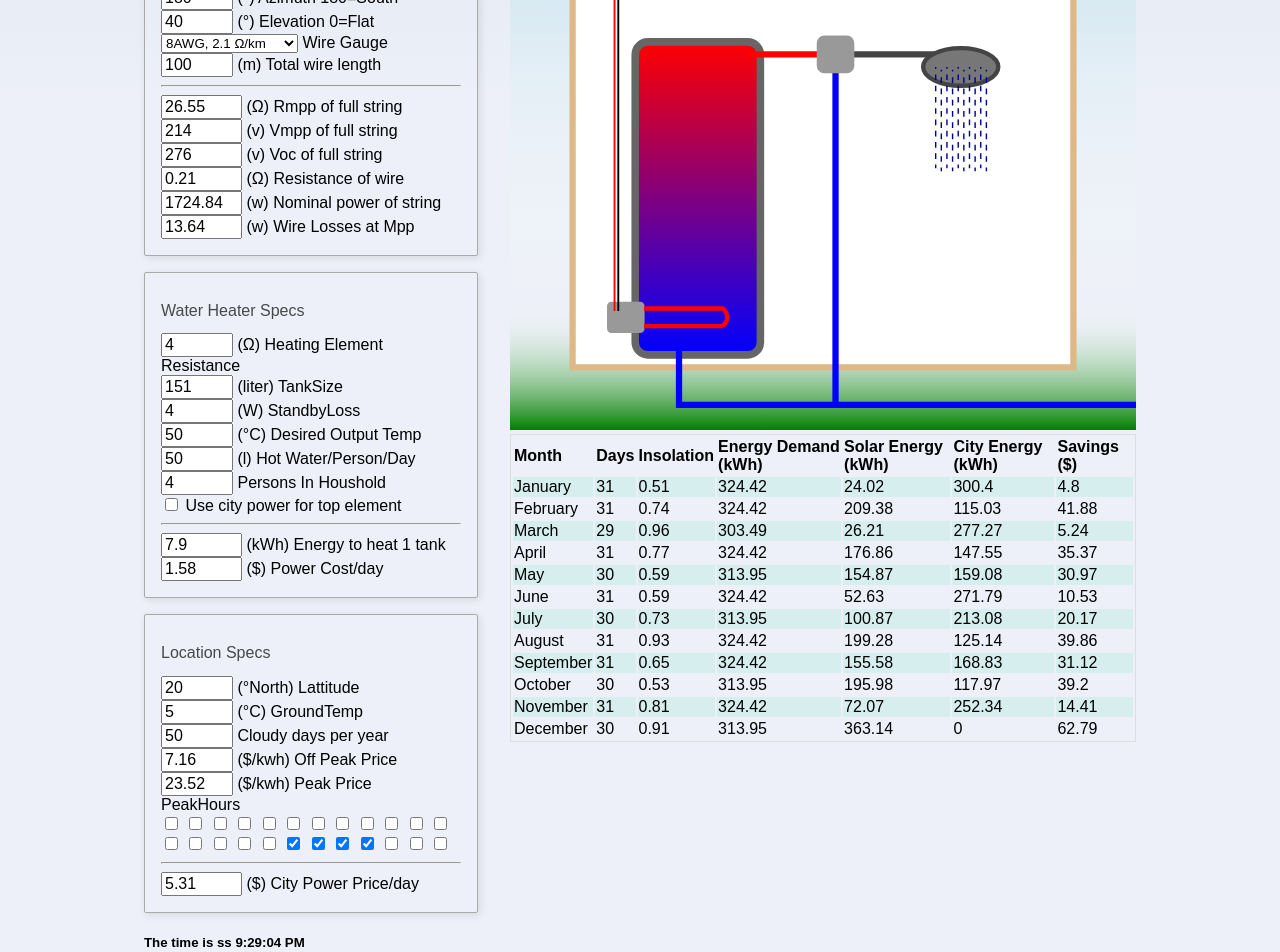
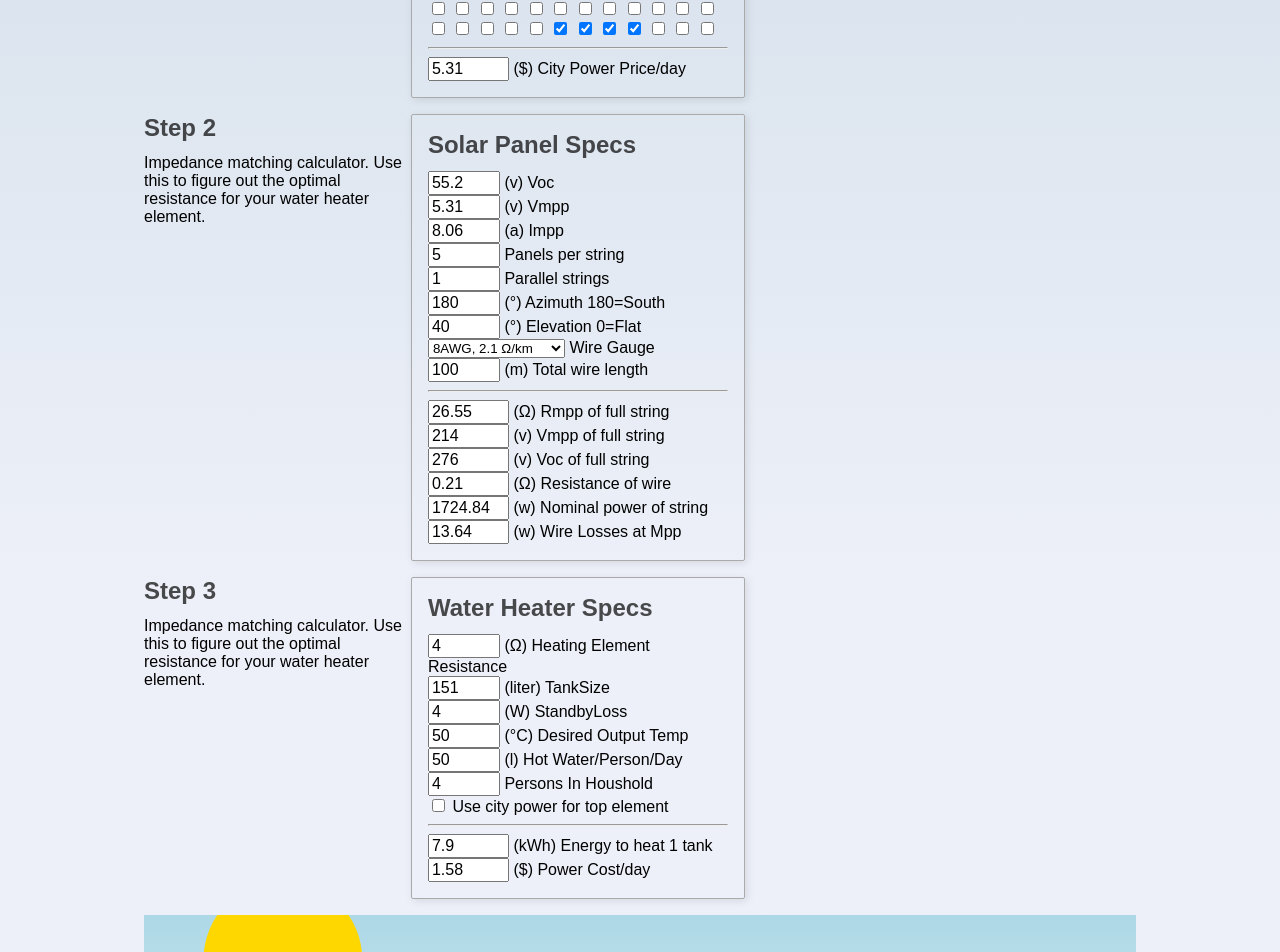
Before and after one commit to darrell-rg/solarcalc, a SvelteKit app: page / in a window 1280 px wide. Shown: the part 720-1672 px from the top of the page. Built offline with nearby package versions, Linux system fonts and the light colour scheme.

Commit message:
re order sim

```diff
--- a/src/routes/+page.svelte
+++ b/src/routes/+page.svelte
@@ -1,14 +1,13 @@
-
 <script>
 	import Counter from '$lib/Counter.svelte';
-	import Box from "$lib/components/Box.svelte";
+	import Box from '$lib/components/Box.svelte';
 
-	import Input from "$lib/components/Input.svelte";
-	import HousePic from "$lib/components/HousePic.svelte";
-	import TestSvg from "$lib/components/TestSvg.svelte";
-	import Output from "$lib/components/Output.svelte";
-	import { time, elapsed, Vmpp, Voc, Impp, Rmpp } from "$lib/components/stores.js";
-    import { element } from "svelte/internal";
+	import Input from '$lib/components/Input.svelte';
+	import HousePic from '$lib/components/HousePic.svelte';
+	import TestSvg from '$lib/components/TestSvg.svelte';
+	import Output from '$lib/components/Output.svelte';
+	import { time, elapsed, Vmpp, Voc, Impp, Rmpp } from '$lib/components/stores.js';
+	import { element } from 'svelte/internal';
 
 	let lat = 20;
 	let lng = -104.9;
@@ -20,11 +19,11 @@
 		c = +((5 / 9) * (f - 32)).toFixed(1);
 	}
 
-	const formatter = new Intl.DateTimeFormat("en", {
+	const formatter = new Intl.DateTimeFormat('en', {
 		hour12: true,
-		hour: "numeric",
-		minute: "2-digit",
-		second: "2-digit",
+		hour: 'numeric',
+		minute: '2-digit',
+		second: '2-digit'
 	});
 
 	function round(num) {
@@ -40,95 +39,99 @@
 		});
 	}
 
-
 	// Month in JavaScript is 0-indexed (January is 0, February is 1, etc),
 	// but by using 0 as the day it will give us the last day of the prior
 	// month. So passing in 1 as the month number will return the last day
 	// of January, not February
-	function daysInMonth (year, month) {
+	function daysInMonth(year, month) {
 		return new Date(year, month, 0).getDate();
 	}
 
-	function tokWh(j){
+	function tokWh(j) {
 		//converts joules to kwh
-		return j / 3600E3;
+		return j / 3600e3;
 	}
 
-	function clamp(value,min,max){
-		if(value < min)
-			return min;
+	function clamp(value, min, max) {
+		if (value < min) return min;
 
-		if(value > max)
-			return max;
+		if (value > max) return max;
 
 		return value;
 	}
 
-
 	let wireGuages = [
 		{ id: 1, r: 2.1, text: `8AWG, 2.1 Ω/km` },
-		{ id: 2,  r: 3.35, text: `10AWG, 3.35 Ω/km` },
-		{ id: 3,  r: 5.31, text: `12AWG,  5.31  Ω/km` },
-		{ id: 4,  r: 8.46,  text: `14AWG,  8.46  Ω/km` }
+		{ id: 2, r: 3.35, text: `10AWG, 3.35 Ω/km` },
+		{ id: 3, r: 5.31, text: `12AWG,  5.31  Ω/km` },
+		{ id: 4, r: 8.46, text: `14AWG,  8.46  Ω/km` }
 	];
 
 	let selectedWire = wireGuages[0];
 
-	let months = ["January", "February", "March", "April", "May", "June", "July", "August", "September", "October", "November", "December"];
+	let months = [
+		'January',
+		'February',
+		'March',
+		'April',
+		'May',
+		'June',
+		'July',
+		'August',
+		'September',
+		'October',
+		'November',
+		'December'
+	];
 	let panelsPerString = 5;
 	let parallelStrings = 1;
 	let azimuth = 180;
 	let elevation = 40;
 	let wireLength = 100;
 
-	let wireResistance= 2.1;
+	let wireResistance = 2.1;
 
-
-	let tankSize= 151; //40 gal
+	let tankSize = 151; //40 gal
 	//heat capacity Cp of water is 4.186kJ/kg-K
 	let heatCapOfWater = 4186; // j/l/k
 	let hotWaterOutTemp = 50;
-	let hotWaterPerPersonDay = 50;// l/person/day
+	let hotWaterPerPersonDay = 50; // l/person/day
 	let personsInHoushold = 4;
 	let groundTemp = 5;
-	let avgPowerPrice = .20;
-	let energyToHeatOneTank = heatCapOfWater*tankSize*(hotWaterOutTemp-groundTemp);
+	let avgPowerPrice = 0.2;
+	let energyToHeatOneTank = heatCapOfWater * tankSize * (hotWaterOutTemp - groundTemp);
 
 	let year = new Date().getFullYear();
 
 	let monthData = [];
 
-	let peakHours = [0,0,0,0,0,0,0,0,0,0,0,
-					 0,0,0,0,0,0,1,1,1,1,0
-		];
-
+	let peakHours = [0, 0, 0, 0, 0, 0, 0, 0, 0, 0, 0, 0, 0, 0, 0, 0, 0, 1, 1, 1, 1, 0];
 
 	months.forEach((month, index) => {
-		let m = ({ month: months[index],
-			days: daysInMonth(year,index),
-			insolation: .5 + (Math.random()*.5),
-			Edemand:0,
-			Esolar:456 * Math.random(),
-			Ecity:-1,
-			savings:-1
-		});
+		let m = {
+			month: months[index],
+			days: daysInMonth(year, index),
+			insolation: 0.5 + Math.random() * 0.5,
+			Edemand: 0,
+			Esolar: 456 * Math.random(),
+			Ecity: -1,
+			savings: -1
+		};
 
-		m.Edemand = tokWh( m.days *  (hotWaterPerPersonDay*personsInHoushold/tankSize) * energyToHeatOneTank);
+		m.Edemand = tokWh(
+			m.days * ((hotWaterPerPersonDay * personsInHoushold) / tankSize) * energyToHeatOneTank
+		);
 		m.Ecity = clamp(m.Edemand - m.Esolar, 0, 999999999);
 
 		m.savings = (m.Edemand - m.Ecity) * avgPowerPrice;
 		monthData.push(m);
 	});
 
-
-
 	// the `$:` means 're-run whenever these values change'
 	// does not listen to changes happening inside components
-	$: wireResistance = selectedWire.r*wireLength/1000 ;
-	$: energyToHeatOneTank = heatCapOfWater*tankSize*(hotWaterOutTemp-groundTemp);
-
+	$: wireResistance = (selectedWire.r * wireLength) / 1000;
+	$: energyToHeatOneTank = heatCapOfWater * tankSize * (hotWaterOutTemp - groundTemp);
 </script>
-
 
 <svelte:head>
 	<title>PVH2O</title>
@@ -141,62 +144,15 @@
 	<figcaption>Cheap and simple DIY solar hot water!</figcaption>
 </figure>
 
+<!-- <div class="smol-flexbox-grid">
+	<div> -->
 
-<div class="smol-flexbox-grid">
-	<div>
-<Box>
-	<h2>Solar Panel Specs</h2>
-	<Input val={$Voc} label="Voc" units="v" />
-	<Input val={$Rmpp} label="Vmpp" units="v" />
-	<Input val={$Impp} label="Impp" units="a" />
-	<Input val={panelsPerString} label="Panels per string" units="" />
-	<Input val={parallelStrings} label="Parallel strings" units="" />
-	<Input val={azimuth} label="Azimuth  180=South" units="°" />
-	<Input val={elevation} label="Elevation 0=Flat" units="°" />
-	<label>
-	<select bind:value={selectedWire} >
-		{#each wireGuages as g}
-			<option value={g}>
-				{g.text}
-			</option>
-		{/each}
-	</select>
-	Wire Gauge
-	</label>
-	<br>
-
-	<Input val={wireLength} label="Total wire length" units="m" />
-	<hr>
-	<Output val={round($Vmpp*panelsPerString/$Impp)} label="Rmpp of full string" units="Ω" />
-	<Output val={$Vmpp*panelsPerString} label="Vmpp of full string" units="v" />
-	<Output val={$Voc*panelsPerString } label="Voc of full string" units="v" />
-	<Output val={wireResistance} label="Resistance of wire" units="Ω" />
-	<Output val={round($Vmpp*panelsPerString*$Impp)} label="Nominal power of string" units="w" />
-	<Output val={round($Impp*$Impp*wireResistance)} label="Wire Losses at Mpp" units="w" />
-
-</Box>
-
-<Box>
-	<h2>Water Heater Specs</h2>
-	<Input val={4} label="Heating Element Resistance" units="Ω" />
-	<Input val={tankSize} label="TankSize" units="liter" />
-	<Input val={4} label="StandbyLoss" units="W" />
-	<Input val={hotWaterOutTemp} label="Desired Output Temp" units="°C" />
-	<!-- <Input val={50} label="ThermostatSetting" units="°C" /> -->
-	<Input val={hotWaterPerPersonDay} label="Hot Water/Person/Day" units="l" />
-	<Input val={personsInHoushold} label="Persons In Houshold" units="" />
-	<label>
-		<input type="checkbox" bind:checked={useCityPower} />
-		Use city power for top element
-	</label>
-	<hr>
-	<Output val={round( energyToHeatOneTank/3600E3)} label="Energy to heat 1 tank" units="kWh" />
-
-
-
-	<Output val={round( avgPowerPrice* energyToHeatOneTank/3600E3 )} label="Power Cost/day" units="$" />
-</Box>
-
+<div class="smol-sidebar">
+	<span data-text>
+		<h2>Step 1</h2>
+		Fill in what you know about your Location and power price
+	</span>
+	<span>
 		<Box>
 			<h2>Location Specs</h2>
 			<!--
@@ -205,12 +161,12 @@
 			-->
 			<Input val={lat} label="Lattitude" units="°North" />
 			<Input val={groundTemp} label="GroundTemp" units="°C" />
-	<Input val={50} label="Cloudy days per year" />
+			<Input val={50} label="Cloudy days per year" units="days" />
 			<Input val={7.16} label="Off Peak Price" units="$/kwh" />
 			<Input val={23.52} label="Peak Price" units="$/kwh" />
 
 			<label>
-	PeakHours <br>
+				PeakHours <br />
 				<input type="checkbox" bind:checked={peakHours[0]} />
 				<input type="checkbox" bind:checked={peakHours[1]} />
 				<input type="checkbox" bind:checked={peakHours[2]} />
@@ -235,12 +191,93 @@
 				<input type="checkbox" bind:checked={peakHours[21]} />
 				<input type="checkbox" bind:checked={peakHours[22]} />
 				<input type="checkbox" bind:checked={peakHours[23]} />
+			</label>
+			<hr />
+			<Output val={$Rmpp} label="City Power Price/day" units="$" />
+		</Box>
+	</span>
+</div>
 
+<div class="smol-sidebar">
+	<span data-text>
+		<h2>Step 2</h2>
+		Impedance matching calculator. Use this to figure out the optimal resistance for your water heater
+		element.
+	</span>
+	<span>
+		<Box>
+			<h2>Solar Panel Specs</h2>
+			<Input val={$Voc} label="Voc" units="v" />
+			<Input val={$Rmpp} label="Vmpp" units="v" />
+			<Input val={$Impp} label="Impp" units="a" />
+			<Input val={panelsPerString} label="Panels per string" units="" />
+			<Input val={parallelStrings} label="Parallel strings" units="" />
+			<Input val={azimuth} label="Azimuth  180=South" units="°" />
+			<Input val={elevation} label="Elevation 0=Flat" units="°" />
+			<label>
+				<select bind:value={selectedWire}>
+					{#each wireGuages as g}
+						<option value={g}>
+							{g.text}
+						</option>
+					{/each}
+				</select>
+				Wire Gauge
 			</label>
-	<hr>
-	<Output val={$Rmpp} label="City Power Price/day" units="$" />
+			<br />
 
+			<Input val={wireLength} label="Total wire length" units="m" />
+			<hr />
+			<Output
+				val={round(($Vmpp * panelsPerString) / $Impp)}
+				label="Rmpp of full string"
+				units="Ω"
+			/>
+			<Output val={$Vmpp * panelsPerString} label="Vmpp of full string" units="v" />
+			<Output val={$Voc * panelsPerString} label="Voc of full string" units="v" />
+			<Output val={wireResistance} label="Resistance of wire" units="Ω" />
+			<Output
+				val={round($Vmpp * panelsPerString * $Impp)}
+				label="Nominal power of string"
+				units="w"
+			/>
+			<Output val={round($Impp * $Impp * wireResistance)} label="Wire Losses at Mpp" units="w" />
 		</Box>
+	</span>
+</div>
+
+<div class="smol-sidebar">
+	<span data-text>
+		<h2>Step 3</h2>
+		Impedance matching calculator. Use this to figure out the optimal resistance for your water heater
+		element.
+	</span>
+	<span>
+		<Box>
+			<h2>Water Heater Specs</h2>
+			<Input val={4} label="Heating Element Resistance" units="Ω" />
+			<Input val={tankSize} label="TankSize" units="liter" />
+			<Input val={4} label="StandbyLoss" units="W" />
+			<Input val={hotWaterOutTemp} label="Desired Output Temp" units="°C" />
+			<!-- <Input val={50} label="ThermostatSetting" units="°C" /> -->
+			<Input val={hotWaterPerPersonDay} label="Hot Water/Person/Day" units="l" />
+			<Input val={personsInHoushold} label="Persons In Houshold" units="" />
+			<label>
+				<input type="checkbox" bind:checked={useCityPower} />
+				Use city power for top element
+			</label>
+			<hr />
+			<Output val={round(energyToHeatOneTank / 3600e3)} label="Energy to heat 1 tank" units="kWh" />
+
+			<Output
+				val={round((avgPowerPrice * energyToHeatOneTank) / 3600e3)}
+				label="Power Cost/day"
+				units="$"
+			/>
+		</Box>
+	</span>
+</div>
+
 <!--
 <Box>
 	<h2>Usage Specs</h2>
@@ -263,9 +300,7 @@
 	<Input val={600} label="Total Material" units="$" />
 </Box> -->
 
-
-
-<h5>The time is ss {formatter.format($time)}</h5>
+<!-- <h5>The time is ss {formatter.format($time)}</h5>
 
 <p>
 	This page has been open for
@@ -273,12 +308,11 @@
 	{$elapsed === 1 ? "second" : "seconds"}
 </p>
 
-</div>
+</div> -->
 <div>
-
-	<HousePic/>
+	<HousePic />
 	<!-- <TestSvg/> -->
-	<table class = "monthTable">
+	<table class="monthTable">
 		<tr>
 			<th>Month</th>
 			<th>Days</th>
@@ -301,7 +335,7 @@
 		{/each}
 	</table>
 </div>
-</div>
+<!-- </div> -->
 
 <Counter />
 
@@ -320,23 +354,27 @@
 		margin: 0 0 0.5em 0;
 	}
 
+	h2 {
+		font-size: 1.5em;
+		font-weight: 700;
+		margin: 0 0 0.5em 0;
+	}
+
 	figure {
 		margin: 0 0 1em 0;
 	}
 
-
-	.monthTable{
+	.monthTable {
 		border: 1px solid #dddddd;
 		text-align: left;
-    	padding: 8 px ;
+		padding: 8 px;
 	}
 	tr {
 		border-bottom: 1px solid #ddd;
 	}
 	tr:nth-child(even) {
-  		background-color: #D6EEEE;
+		background-color: #d6eeee;
 	}
-
 
 	.smol-flexbox-grid {
 		--min: 10ch;
@@ -357,6 +395,11 @@
 		border-radius: 0.5rem 0.5rem 0 0;
 	}
 
+	.smol-sidebar {
+		display: grid;
+		grid-template-columns: fit-content(30ch) minmax(min(50vw, 30ch), 1fr);
+	}
+
 	img {
 		width: 100%;
 		max-width: 400px;
```
Lines whose indentation alone changed are shown as unchanged.
